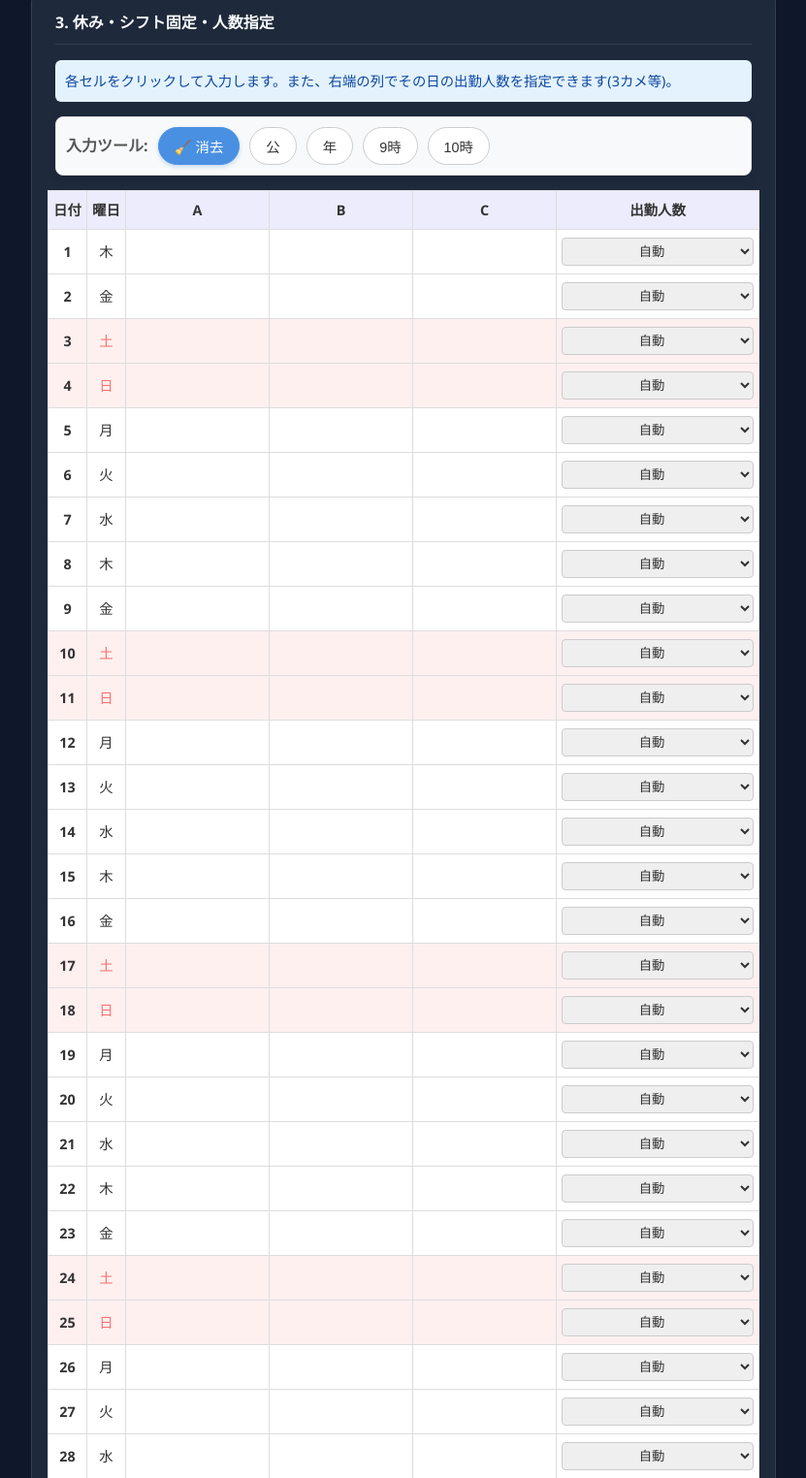
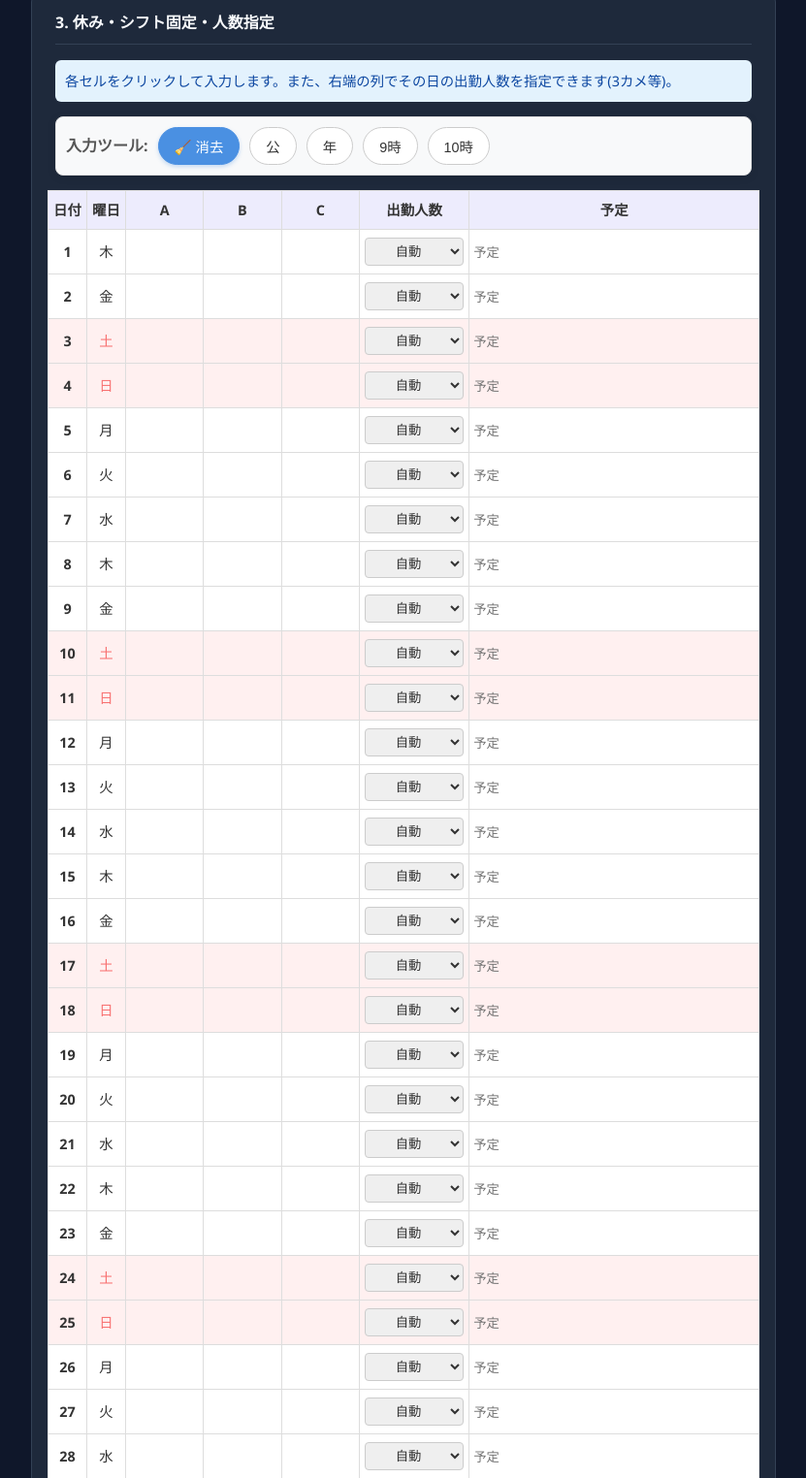
Before and after one commit to Wataki0824/shift-manager, a Flask app: page / in a window 1280 px wide. Shown: the part 628-2152 px from the top of the page at 97% size, without its empty margins (224-1055 px from the left). Run offline with Flask 3, Linux system fonts and the light colour scheme; the visitor is signed in with stand-in values (Sample User, id 1).

Commit message:
メモ追加

```diff
--- a/app.py
+++ b/app.py
@@ -6,6 +6,7 @@ Author: Taiki Watanabe
 """
 
 import os
+import sys
 import io
 import random
 from pathlib import Path
@@ -514,6 +515,7 @@ def convert_to_excel_format(df: pd.DataFrame, staff_columns: list) -> pd.DataFra
     for staff in staff_columns:
         short_name = staff.replace('スタッフ', '')
         header.extend([short_name, ''])
+    header.append('予定')
 
     excel_data.append(header)
 
@@ -522,6 +524,9 @@ def convert_to_excel_format(df: pd.DataFrame, staff_columns: list) -> pd.DataFra
         for staff in staff_columns:
             y_mark, time_value = parse_shift_value(row[staff])
             excel_row.extend([y_mark, time_value])
+
+        # 予定
+        excel_row.append(row.get('予定', ''))
         excel_data.append(excel_row)
 
     return pd.DataFrame(excel_data)
@@ -738,6 +743,7 @@ def generate():
         staff_names = data.get('staffNames', [])
         schedule = data.get('schedule', [])
         headcount = data.get('headcount', {}) # 人数指定受け取り
+        memo_data = data.get('memo', {})      # メモデータ受け取り
 
         if not staff_names:
             return jsonify({'error': 'スタッフ名が入力されていません'}), 400
@@ -818,6 +824,12 @@ def generate():
             if hard == 0 and soft == 0 and is_balanced(y_counts):
                 break
 
+        # メモ列をDataFrameに追加
+        best_result['予定'] = ''
+        for idx, row in best_result.iterrows():
+            day_str = str(row['日付'])
+            best_result.at[idx, '予定'] = memo_data.get(day_str, '')
+
         # 詳細集計を取得
         detailed_counts = get_detailed_counts(best_result, staff_columns)
 
@@ -844,6 +856,7 @@ def generate():
                     'value': val,
                     'isRequest': is_request
                 }
+            row_data['memo'] = row['予定']
             preview_data.append(row_data)
 
         return jsonify({
@@ -866,6 +879,7 @@ def create_styled_excel(df: pd.DataFrame, staff_columns: list, request_mask: dic
 
     # Excel形式に変換
     excel_df = convert_to_excel_format(df, staff_columns)
+    print(f"DEBUG: ExcelDF shape: {excel_df.shape}", file=sys.stderr)
 
     # Excelファイルをメモリに書き込み
     output = io.BytesIO()
@@ -929,13 +943,18 @@ def create_styled_excel(df: pd.DataFrame, staff_columns: list, request_mask: dic
 
             # 希望休ハイライト (request_maskが指定されている場合のみ)
             if request_mask:
-                # request_maskのキーは (row_idx, staff_name)
-                # キー判定のために staff名が必要
-                # staff_columns[i] が現在のスタッフ名
-
                 if request_mask.get((row_idx, staff), False):
                      cell_val.font = bold_font
                      cell_val.fill = gray_fill
+
+    # 予定列のスタイル
+    memo_col_idx = 3 + len(staff_columns) * 2
+    memo_col_letter = get_column_letter(memo_col_idx)
+    ws.column_dimensions[memo_col_letter].width = 20
+
+    memo_header = ws.cell(row=1, column=memo_col_idx, value="予定")
+    memo_header.font = large_font
+    memo_header.alignment = Alignment(horizontal='center', vertical='center')
 
     # A, B列も中央揃え
     for row in range(1, ws.max_row + 1):
@@ -978,6 +997,8 @@ def download_edited():
     filename = data.get('filename', 'worker_schedule.xlsx')
     # memo = data.get('memo', '') # 削除
 
+    print(f"DEBUG: download_edited called. Rows: {len(rows)}, Staff: {len(staff_names)}", file=sys.stderr)
+
     if not rows or not staff_names:
         return jsonify({'error': 'データが不足しています'}), 400
 
@@ -988,7 +1009,8 @@ def download_edited():
     for idx, r in enumerate(rows):
         row_dict = {
             '日付': r['day'],
-            '曜日': r['dayOfWeek']
+            '曜日': r['dayOfWeek'],
+            '予定': r.get('memo', '')
         }
         for staff in staff_names:
             val_data = r['staff'].get(staff, '')
@@ -1006,6 +1028,7 @@ def download_edited():
         df_rows.append(row_dict)
 
     df = pd.DataFrame(df_rows)
+    print(f"DEBUG: DF Created. Columns: {df.columns}", file=sys.stderr)
 
     try:
         final_output = create_styled_excel(df, staff_names, request_mask)
--- a/templates/index.html
+++ b/templates/index.html
@@ -100,6 +100,7 @@
                                 <th id="staffHeader2">B</th>
                                 <th id="staffHeader3">C</th>
                                 <th>出勤人数</th>
+                                <th>予定</th>
                             </tr>
                         </thead>
                         <tbody id="calendarBody">
@@ -112,7 +113,8 @@
             <script>
                 // グローバル変数
                 let currentTool = ''; // ''(消去), '公', '年', '9', '10'
-                let headcountData = {}; // {day: count} (0=auto, 1, 2, 3)
+                let headcountData = {}; // {day: count}
+                let memoData = {}; // {day: string}
 
                 function selectTool(btn, val) {
                     document.querySelectorAll('.tool-btn').forEach(b => b.classList.remove('active'));
@@ -123,7 +125,12 @@
                 function updateHeadcount(day, val) {
                     headcountData[day] = parseInt(val);
                 }
+
+                function updateMemo(day, val) {
+                    memoData[day] = val;
+                }
             </script>
+
 
             <!-- 生成ボタン -->
             <section class="action-section">
@@ -262,6 +269,10 @@
                     </select>
                 `;
 
+                // メモ入力
+                const currentMemo = memoData[day] || '';
+                const memoInput = `<input type="text" class="memo-input" style="width:100%; border:none; background:transparent; padding:4px;" onchange="updateMemo(${day}, this.value)" value="${currentMemo}" placeholder="予定">`;
+
                 row.innerHTML = `
                     <td class="day-cell">${day}</td>
                     <td class="day-name-cell ${isWeekend ? 'weekend' : ''}">${dayName}</td>
@@ -269,6 +280,7 @@
                     <td class="off-cell" data-day="${day}" data-staff="2"></td>
                     <td class="off-cell" data-day="${day}" data-staff="3"></td>
                     <td>${headcountSelect}</td>
+                    <td style="padding:0;">${memoInput}</td>
                 `;
 
                 calendarBody.appendChild(row);
@@ -356,8 +368,10 @@
                 holidayCount: parseInt(document.getElementById('staff1Holidays').value) || 8,
                 staffNames: staffNames,
                 schedule: scheduleData,
-                // memo: 削除
-                headcount: headcountData
+                staffNames: staffNames,
+                schedule: scheduleData,
+                headcount: headcountData,
+                memo: memoData
             };
         }
 
@@ -435,6 +449,7 @@
                     <th>日付</th>
                     <th>曜日</th>
                     ${data.staffNames.map(name => `<th colspan="2">${name}</th>`).join('')}
+                    <th>予定</th>
                 </tr>
             `;
 
@@ -476,6 +491,11 @@
                 }
 
                 rowHtml += '</tr>';
+
+                // メモ列（編集可能にする）
+                const memoVal = row.memo || '';
+                rowHtml = rowHtml.replace('</tr>', `<td class="preview-cell editable-cell memo-cell" onclick="editMemo(this)">${memoVal}</td></tr>`);
+
                 previewBody.innerHTML += rowHtml;
             }
 
@@ -539,6 +559,29 @@
             }
         }
 
+        // メモ編集用
+        function editMemo(td) {
+            if (td.querySelector('input')) return;
+            const current = td.textContent;
+            td.innerHTML = '';
+            const input = document.createElement('input');
+            input.type = 'text';
+            input.value = current;
+            input.style.width = '100%';
+            input.style.border = 'none';
+            input.style.background = 'transparent';
+
+            input.addEventListener('blur', () => {
+                td.textContent = input.value;
+            });
+            input.addEventListener('keydown', (e) => {
+                if (e.key === 'Enter') input.blur();
+            });
+
+            td.appendChild(input);
+            input.focus();
+        }
+
         function showError(message) {
             document.getElementById('errorMessage').textContent = message;
             errorSection.style.display = 'block';
@@ -549,7 +592,7 @@
             const table = document.querySelector('.preview-table');
             if (!table) return;
 
-            const staffNames = Array.from(table.querySelectorAll('thead th')).slice(2).map(th => th.textContent);
+            const staffNames = Array.from(table.querySelectorAll('thead th[colspan="2"]')).map(th => th.textContent);
             const rows = [];
             const trs = table.querySelectorAll('tbody tr');
 
@@ -587,7 +630,8 @@
                 rows.push({
                     day: day,
                     dayOfWeek: dayOfWeek,
-                    staff: staffData
+                    staff: staffData,
+                    memo: tr.querySelector('.memo-cell').textContent.trim()
                 });
             }
 
@@ -599,7 +643,6 @@
                         rows: rows,
                         staffNames: staffNames,
                         filename: document.getElementById('resultSection').dataset.filename || 'schedule.xlsx'
-                        // memo: 削除
                     })
                 });
 
```
